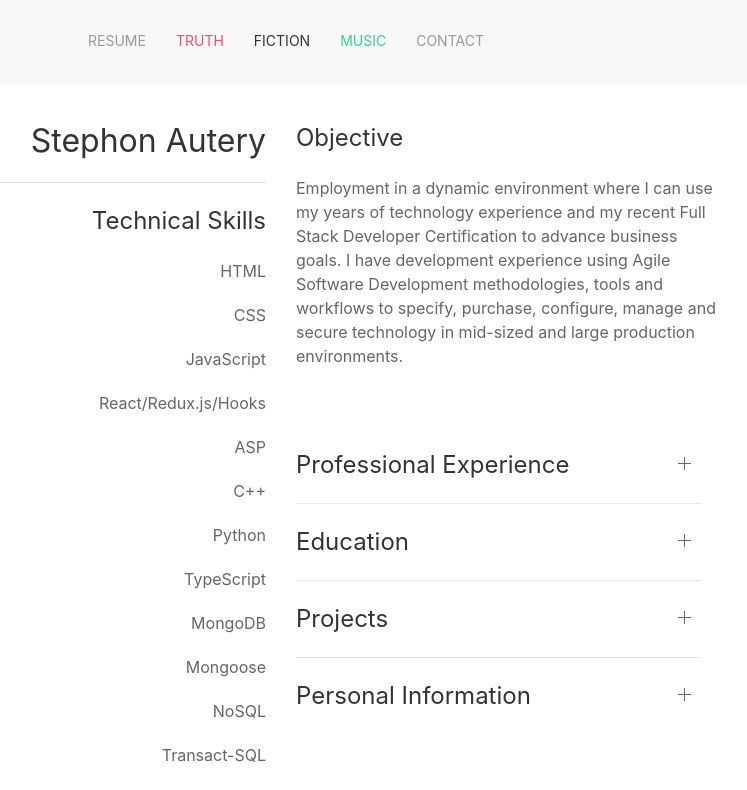
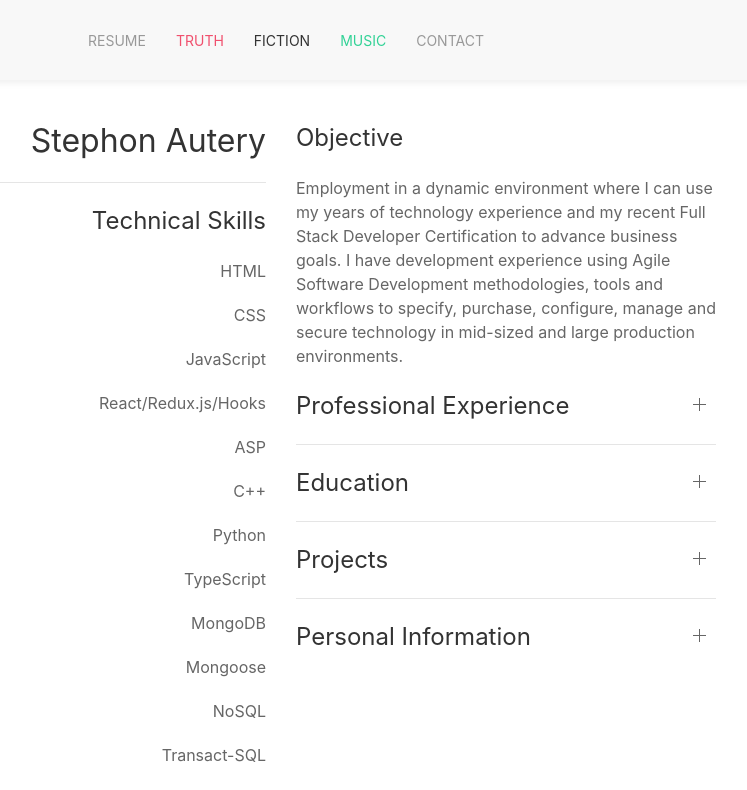
Before and after one commit to StephonAutery/sautery-react-portfolio, a React (Create React App) app: page / in a window 1280 px wide. Shown: the top 790 px of the page, without its empty margins (354-1101 px from the left). Built offline with nearby package versions, Linux system fonts and the light colour scheme.

Commit message:
fix vertical spacing issues across pages

```diff
--- a/src/components/ResumeComponent/ObjectiveComponent.js
+++ b/src/components/ResumeComponent/ObjectiveComponent.js
@@ -15,7 +15,6 @@ export default function ObjectiveComponent(props) {
             workflows to specify, purchase, configure, manage and secure
             technology in mid-sized and large production environments.
           </p>
-          <br />
         </div>
       </>
     );
--- a/src/components/ResumeComponent/SectionsComponent.js
+++ b/src/components/ResumeComponent/SectionsComponent.js
@@ -3,7 +3,7 @@ import React from "react";
 export default function SectionsComponent(props) {
   return (
     <>
-      <ul uk-accordion="" className="uk-padding-small">
+      <ul uk-accordion="" className="uk-padding-small uk-padding-remove-right uk-padding-remove-top uk-padding-remove-bottom">
         {/* ######   Professional Experience */}
         <li>
           <span className="uk-accordion-title uk-text-lead">
```
